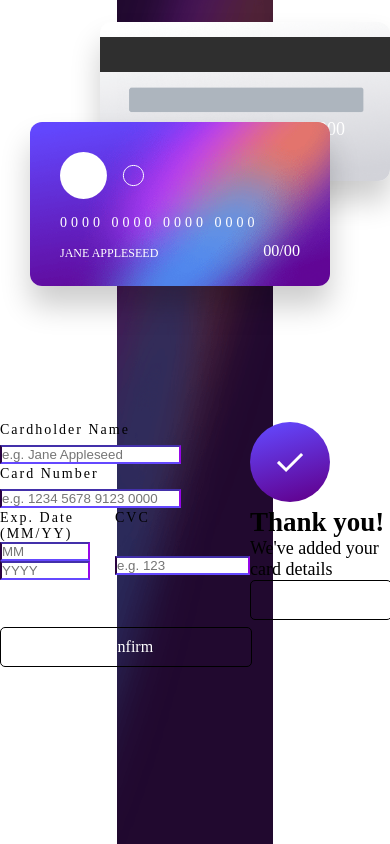
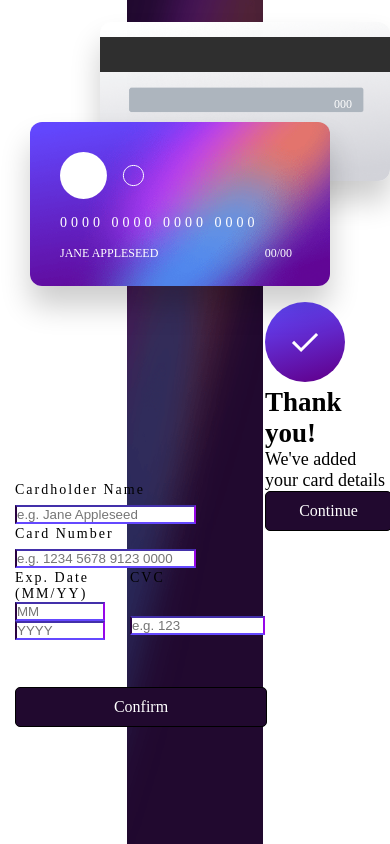
Before and after one commit to Radiostranger/interactive-card-details-form-main, a plain HTML site: page index.html in a window 390 px wide. Drawn offline with Linux system fonts and the light colour scheme.

Commit message:
favicon update and additional css properties

```diff
--- a/index.css
+++ b/index.css
@@ -1,11 +1,11 @@
-.attribution { font-size: 11px; text-align: center;
+/* .attribution { font-size: 11px; text-align: center;
 
 }
 
 
 .attribution a { color: hsl(228, 45%, 44%);
 
-}
+} */
 
 
 :root{--debug: 1px solid red}
@@ -21,19 +21,20 @@ body{
     position: relative;
     display: flex;
     align-items: center;
-    justify-content: center;
+    justify-content: left;
     font-size: 18px;
 
 }
 
 .desktop-main{
     position: absolute;
-    width: 40%;
+    width: 35%;
     height: 100%;
 }
 
 .mobile-main{
     display: none;
+    width: 375px;
 }
 
 .container{
@@ -123,6 +124,8 @@ body{
 
 form{
     height: 350px;
+    padding-top: 10em;
+    padding-left: 15px;
 }
 
 label{
@@ -187,7 +190,7 @@ button{
     border-radius: 5px;
     padding: 10px 0;
     font-size: 16px;
-    background-color: cc;
+    background-color: hsl(278, 68%, 11%);
     color: hsl(0, 0%, 100%);
     cursor: pointer;
     transition: background-color 0.2s ease-in;
@@ -230,5 +233,11 @@ button:hover{
         .card-front{top: 100px; left: 30px;}
         .card-number-display{font-size: 14px; bottom: 60px; letter-spacing: 4px;}
         .cardholder-display{font-size: 12px;}
-        .expiry-month-display, .expiry-year-display {}
+        .expiry-month-display,.expiry-year-display, .expiry-divider-display {
+            font-size: 12px;
+        }
+        .expiry-year-display{right: 38px;}
+        .cvc-display{font-size: 12px;}
+        .cvc-display{bottom: unset; top: 75px; right: 38px;}
+        .card-details{position: relative; flex: 0 1 65%;}
     }
```
Also changed, not shown: images/favicon-32x32.png.
